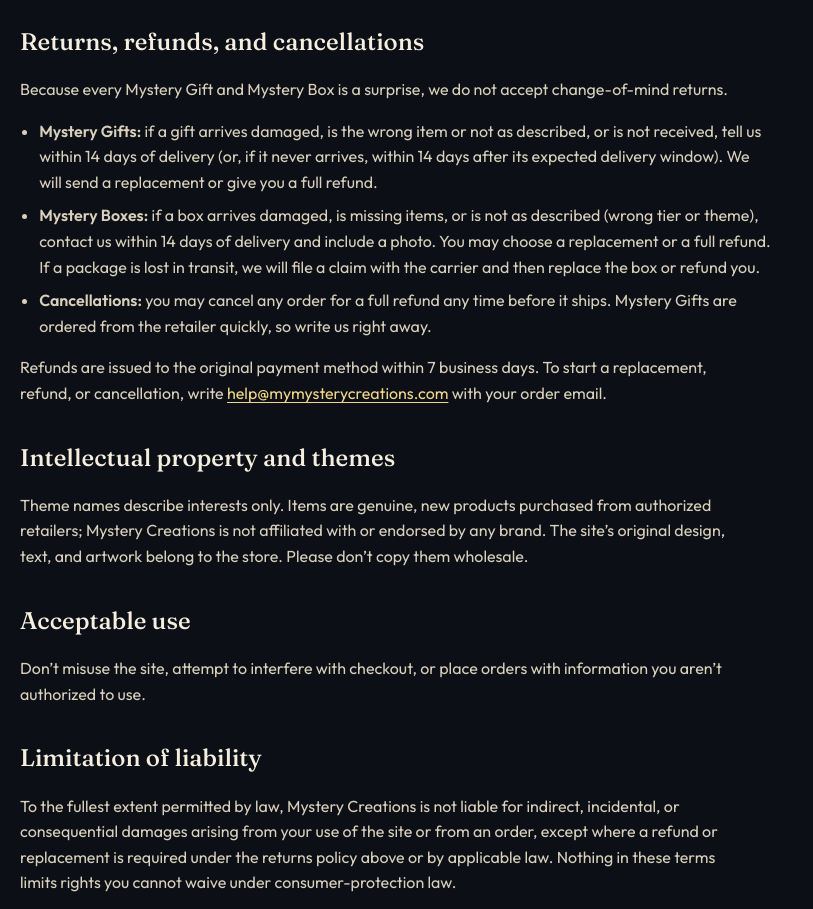
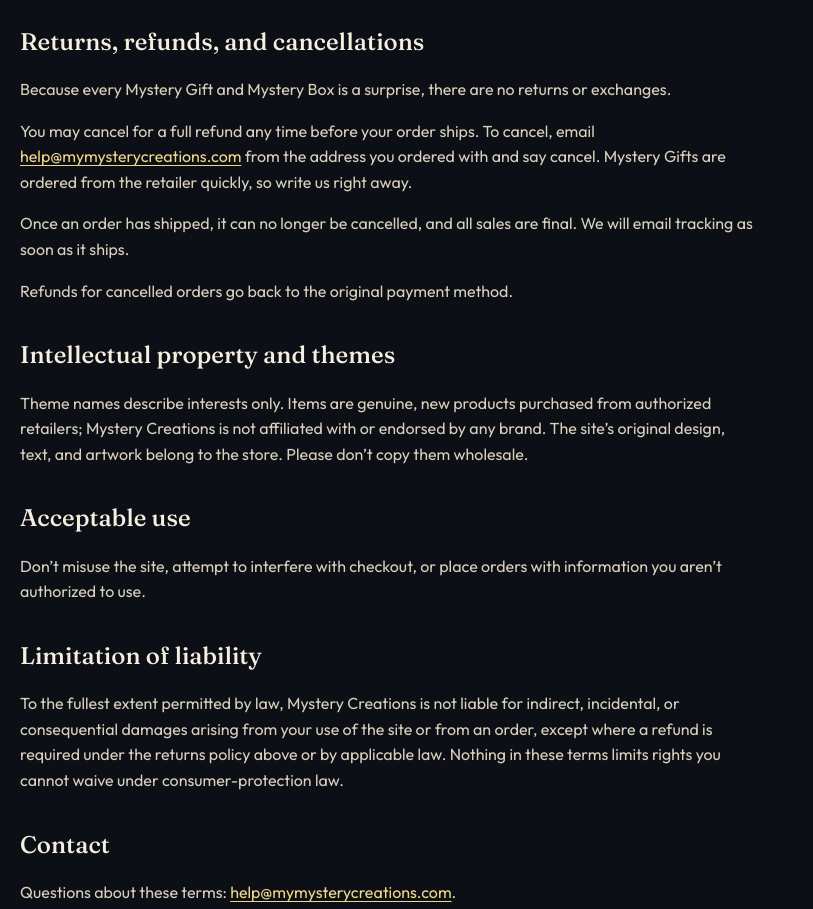
Before and after one commit to OffWorldMechanic/Mystery-Creations, a plain HTML site: page terms.html in a window 1280 px wide. Shown: the part 1680-2589 px from the top of the page, without its empty margins (0-813 px from the left). Drawn offline with Linux system fonts and the light colour scheme.

Commit message:
v13: refund policy - all sales final after shipping
Co-authored-by: OffWorldMechanic <OffWorldMechanic@users.noreply.github.com>

```diff
--- a/terms.html
+++ b/terms.html
@@ -96,13 +96,10 @@
       <p>You are responsible for providing a complete, accurate U.S. shipping address at checkout. Risk of loss passes to you when the carrier delivers the package.</p>
 
       <h2 id="refunds">Returns, refunds, and cancellations</h2>
-      <p>Because every Mystery Gift and Mystery Box is a surprise, we do not accept change-of-mind returns.</p>
-      <ul>
-        <li><strong>Mystery Gifts:</strong> if a gift arrives damaged, is the wrong item or not as described, or is not received, tell us within 14 days of delivery (or, if it never arrives, within 14 days after its expected delivery window). We will send a replacement or give you a full refund.</li>
-        <li><strong>Mystery Boxes:</strong> if a box arrives damaged, is missing items, or is not as described (wrong tier or theme), contact us within 14 days of delivery and include a photo. You may choose a replacement or a full refund. If a package is lost in transit, we will file a claim with the carrier and then replace the box or refund you.</li>
-        <li><strong>Cancellations:</strong> you may cancel any order for a full refund any time before it ships. Mystery Gifts are ordered from the retailer quickly, so write us right away.</li>
-      </ul>
-      <p>Refunds are issued to the original payment method within 7 business days. To start a replacement, refund, or cancellation, write <a data-store-email href="mailto:help@mymysterycreations.com">help@mymysterycreations.com</a> with your order email.</p>
+      <p>Because every Mystery Gift and Mystery Box is a surprise, there are no returns or exchanges.</p>
+      <p>You may cancel for a full refund any time before your order ships. To cancel, email <a data-store-email href="mailto:help@mymysterycreations.com">help@mymysterycreations.com</a> from the address you ordered with and say cancel. Mystery Gifts are ordered from the retailer quickly, so write us right away.</p>
+      <p>Once an order has shipped, it can no longer be cancelled, and all sales are final. We will email tracking as soon as it ships.</p>
+      <p>Refunds for cancelled orders go back to the original payment method.</p>
 
       <h2>Intellectual property and themes</h2>
       <p>Theme names describe interests only. Items are genuine, new products purchased from authorized retailers; <span data-store-name>Mystery Creations</span> is not affiliated with or endorsed by any brand. The site’s original design, text, and artwork belong to the store. Please don’t copy them wholesale.</p>
@@ -111,7 +108,7 @@
       <p>Don’t misuse the site, attempt to interfere with checkout, or place orders with information you aren’t authorized to use.</p>
 
       <h2>Limitation of liability</h2>
-      <p>To the fullest extent permitted by law, Mystery Creations is not liable for indirect, incidental, or consequential damages arising from your use of the site or from an order, except where a refund or replacement is required under the returns policy above or by applicable law. Nothing in these terms limits rights you cannot waive under consumer-protection law.</p>
+      <p>To the fullest extent permitted by law, Mystery Creations is not liable for indirect, incidental, or consequential damages arising from your use of the site or from an order, except where a refund is required under the returns policy above or by applicable law. Nothing in these terms limits rights you cannot waive under consumer-protection law.</p>
 
       <h2>Contact</h2>
       <p>Questions about these terms: <a data-store-email href="mailto:help@mymysterycreations.com">help@mymysterycreations.com</a>.</p>
```
Also changed, not shown: index.html (+8 -8 lines), success.html (+1 -1 lines), 1 other file.
